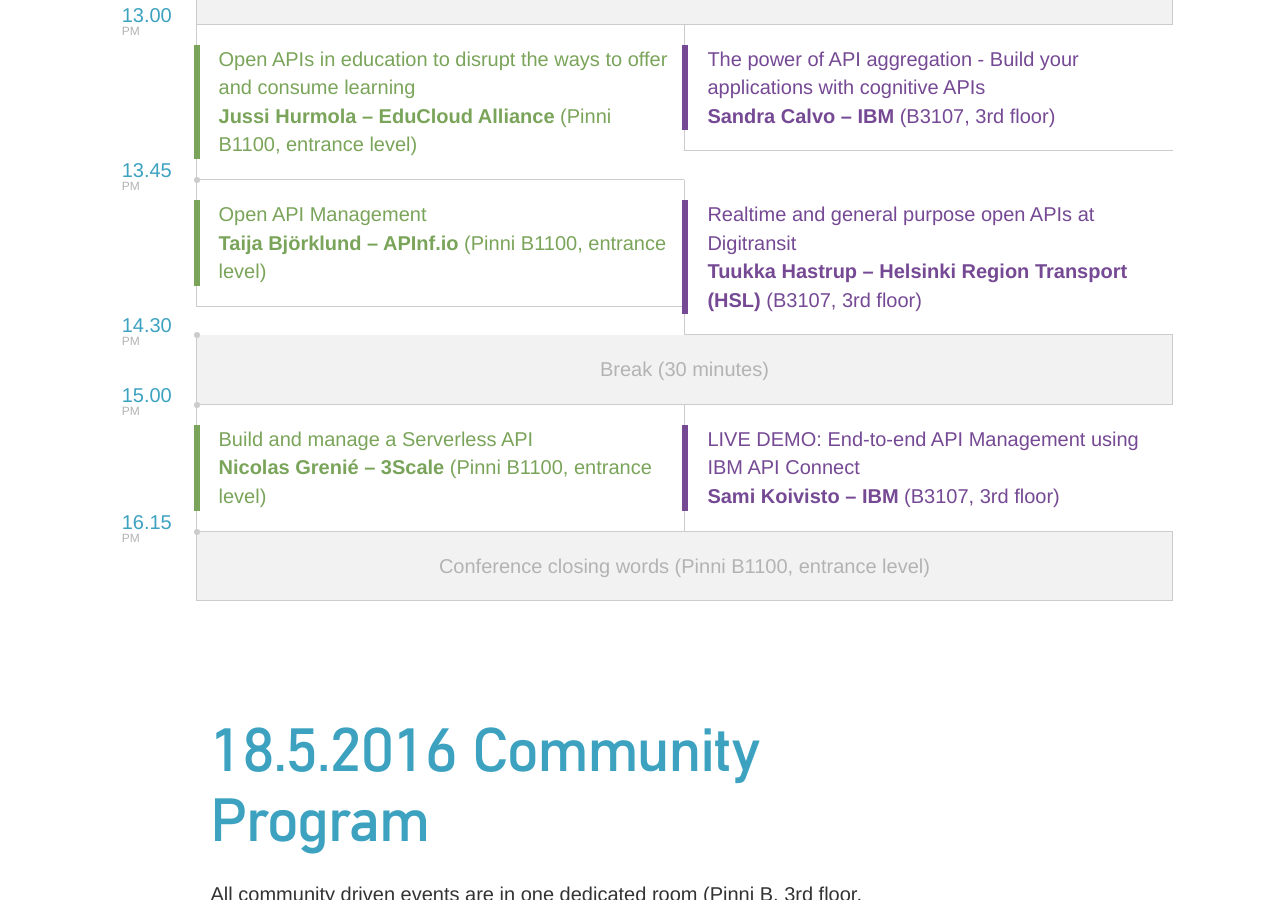
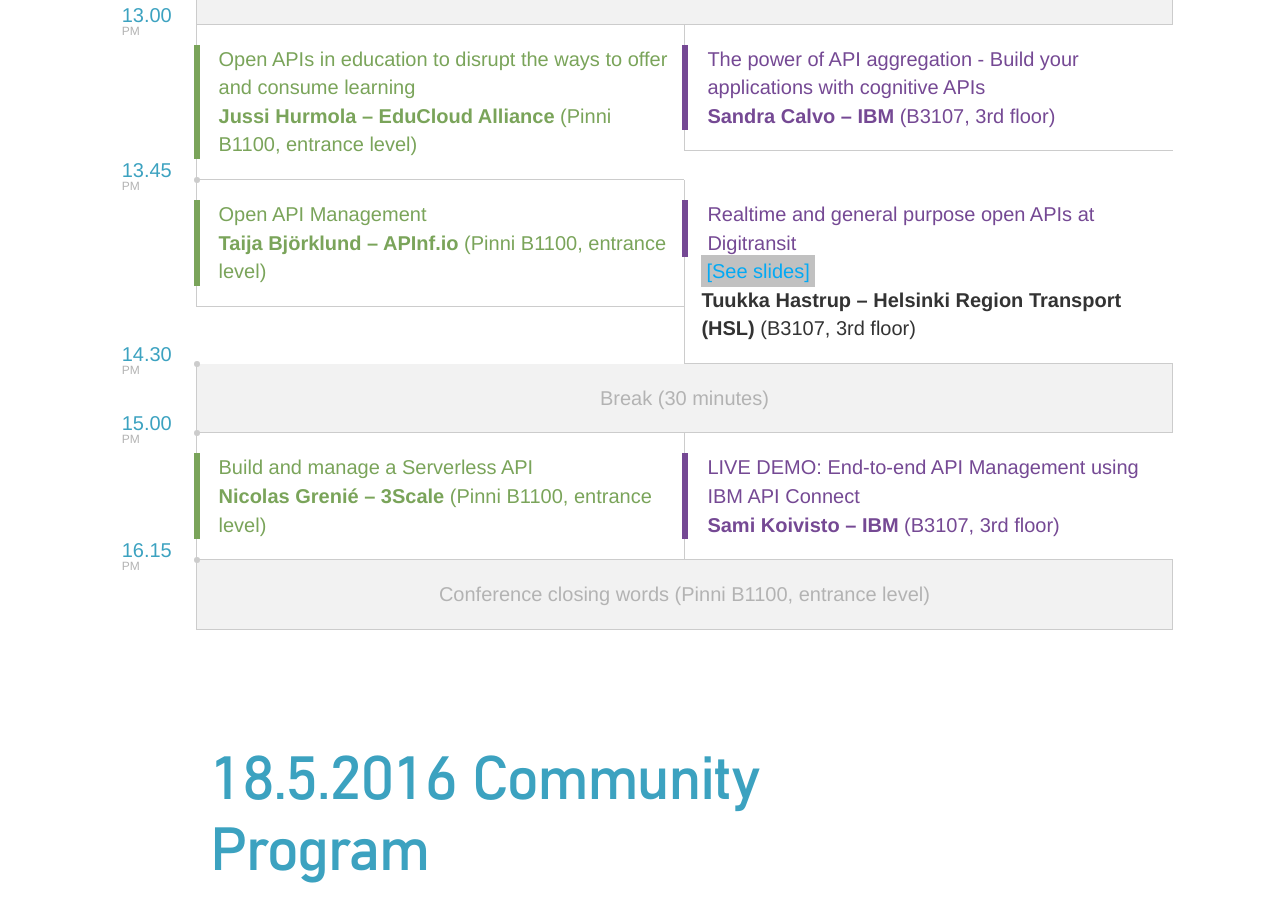
Before and after one commit to apidaysnordic/apidaysnordic.github.io, a Jekyll site: the page built from programme/index.md, in a window 1280 px wide and 900 px high, scrolled down 4833 px. Built offline with Jekyll 4.4.1, drawn with Linux system fonts in a browser that asks for light colours; some web fonts are replaced; comment, search, counter and statistics services are not loaded.

Commit message:
Update programme.html

```diff
--- a/_layouts/programme.html
+++ b/_layouts/programme.html
@@ -524,6 +524,8 @@
                                    style="color: #754994; border-left-color: #754994;">
                                     <div class="visible-xs talk-location">Technology Room</div>
                                     Realtime and general purpose open APIs at Digitransit
+                                    <span><a href="https://speakerdeck.com/tuukka/realtime-and-general-purpose-open-apis-at-digitransit" style="background-color:#c1c1c1;color:#03a9f4; padding:5px;margin-top:20px;" target="top">[See slides]</a></span>
+
                                     <br>
                                     <strong>Tuukka Hastrup &ndash; Helsinki Region Transport (HSL)</strong> (B3107, 3rd floor)
                                 </a>
```
